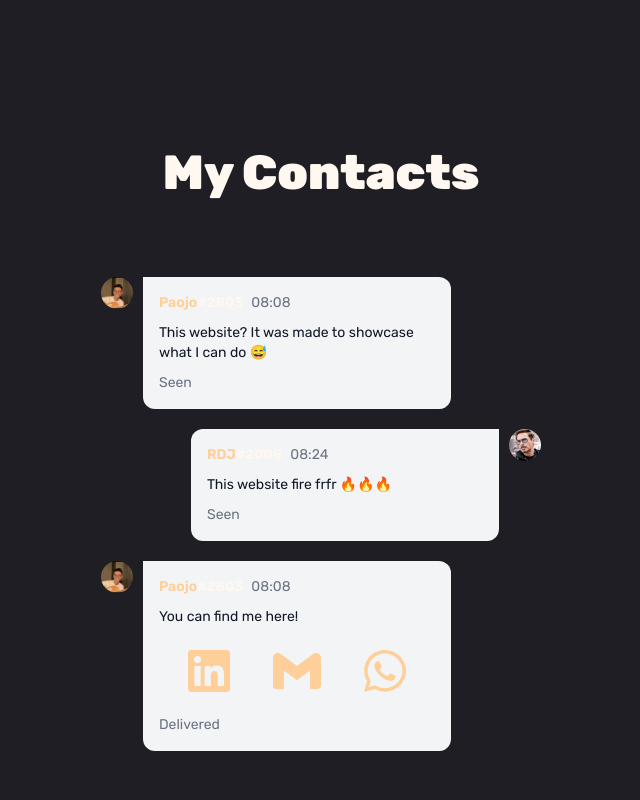
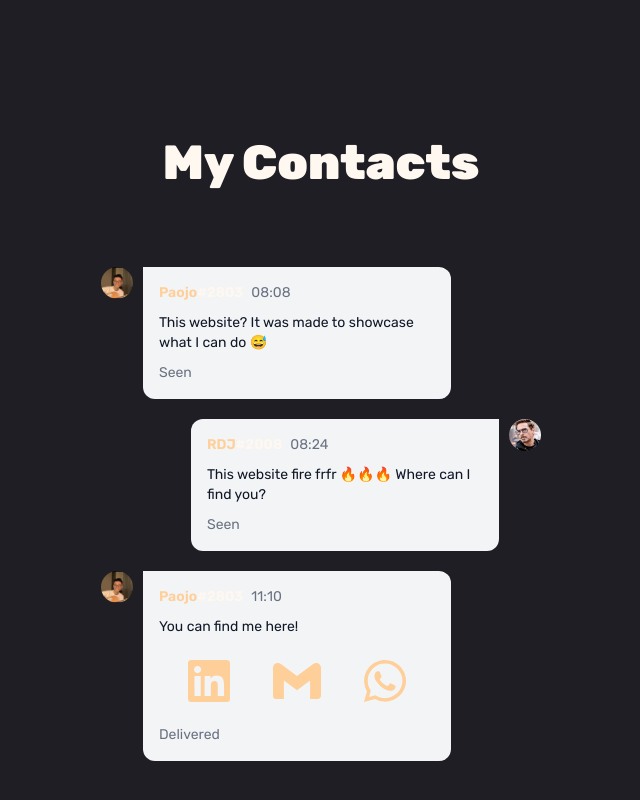
Before and after one commit to Sajojo/myportfolio, a React (Vite) app: page /home in a window 1280 px wide. Shown: the part 8010-8810 px from the top of the page, without its empty margins (319-959 px from the left). Built offline with nearby package versions, Linux system fonts and the light colour scheme.

Commit message:
Changed Ctc time

```diff
--- a/src/subassets/Contact.jsx
+++ b/src/subassets/Contact.jsx
@@ -81,7 +81,7 @@ const Contact = () => {
                 </span>
               </div>
               <p className="text-sm font-normal py-2.5 text-gray-900 dark:text-white">
-                This website fire frfr 🔥🔥🔥
+                This website fire frfr 🔥🔥🔥 Where can I find you?
               </p>
               <span className="text-sm font-normal text-gray-500 dark:text-gray-400">
                 Seen
@@ -116,7 +116,7 @@ const Contact = () => {
                   #2803
                 </span>
                 <span className="text-sm font-normal text-gray-500 dark:text-gray-400">
-                  08:08
+                  11:10
                 </span>
               </div>
               <p className="text-sm font-normal py-2.5 text-gray-900 dark:text-white">
```
